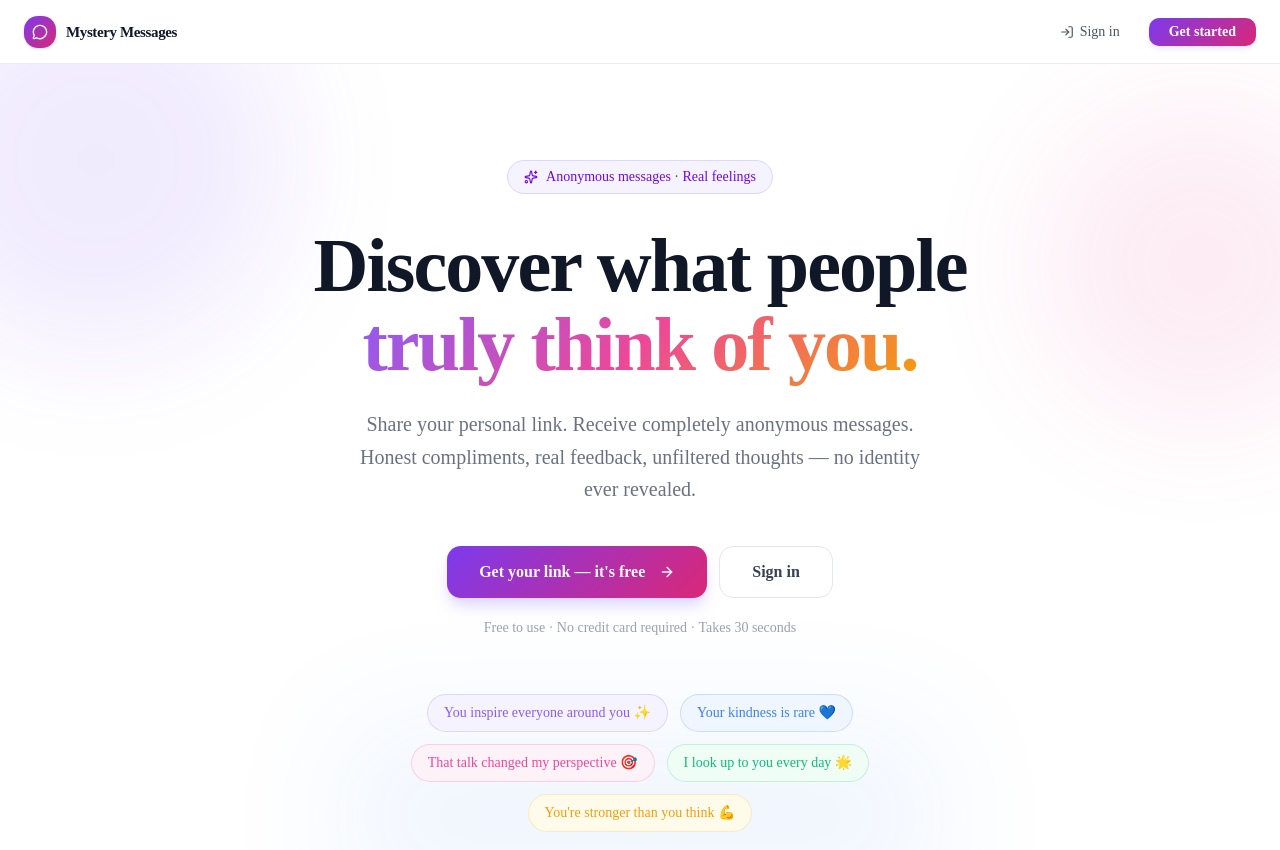
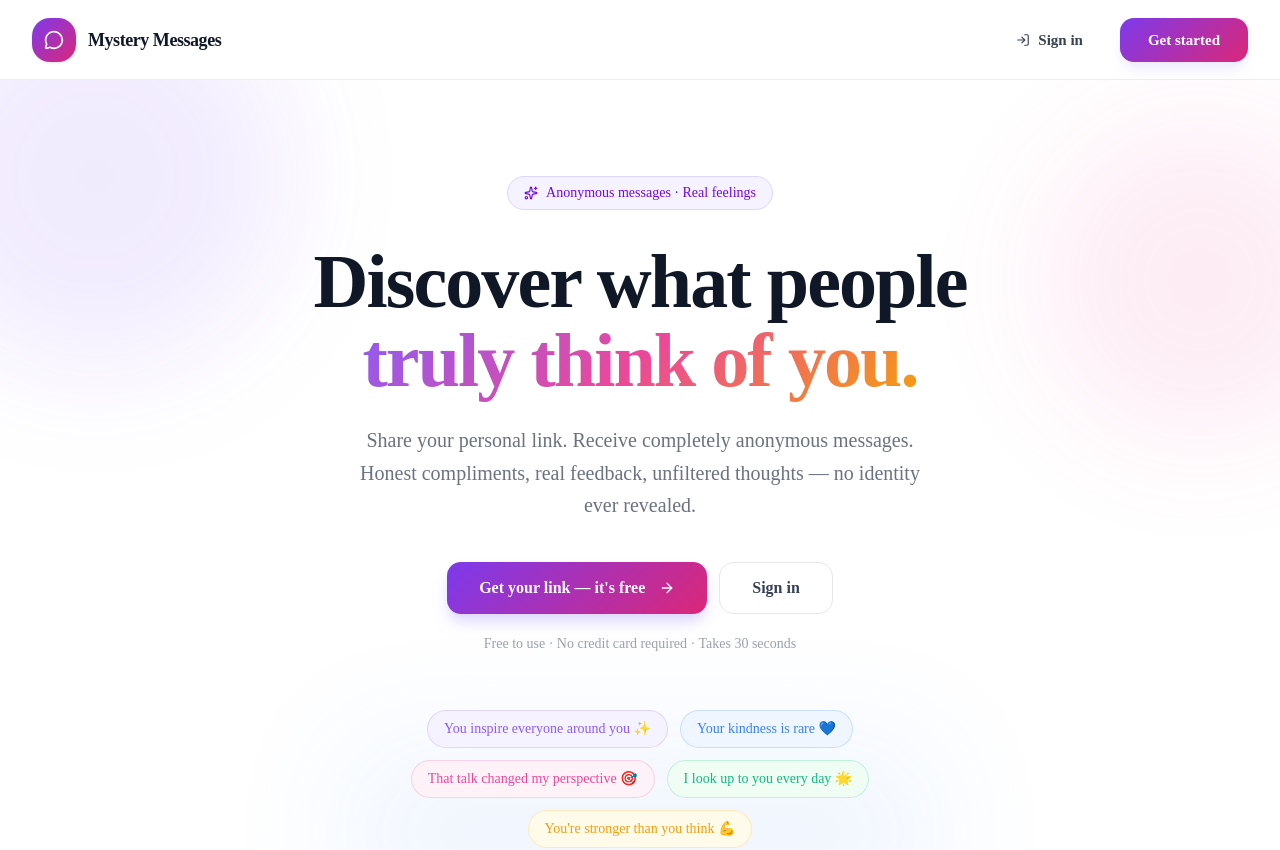
Before and after one commit to NJayantRao/mystery-messages, a Next.js app: page / in a window 1280 px wide. Shown: the top 850 px of the page. Built offline with nearby package versions, Linux system fonts and the light colour scheme; no server answers.

Commit message:
chore: fix vercel.json bug & minor ui fixes

```diff
--- a/components/CtaBanner.tsx
+++ b/components/CtaBanner.tsx
@@ -33,12 +33,30 @@ const CtaBanner = () => {
           </p>
           <Button
             size="lg"
-            className="bg-white text-gray-900 hover:bg-gray-50 font-bold px-10 h-13 text-base rounded-xl shadow-xl hover:scale-[1.02] transition-all duration-200 border-0"
+            className="
+    w-full sm:w-auto
+    h-14
+    px-6 sm:px-10
+    bg-white
+    text-gray-900
+    hover:bg-gray-50
+    font-bold
+    text-base
+    rounded-2xl
+    shadow-xl
+    hover:scale-[1.02]
+    transition-all
+    duration-200
+    border-0
+  "
             asChild
           >
-            <Link href="/sign-up">
-              Create your free account
-              <ArrowRight className="ml-2 w-4 h-4" />
+            <Link
+              href="/sign-up"
+              className="flex items-center justify-center gap-2"
+            >
+              <span>Create your free account</span>
+              <ArrowRight className="h-4 w-4 shrink-0" />
             </Link>
           </Button>
           <p className="mt-5 text-sm text-white/50">
--- a/components/Navbar.tsx
+++ b/components/Navbar.tsx
@@ -3,7 +3,7 @@
 import Link from "next/link";
 import { signOut, useSession } from "next-auth/react";
 import { Button } from "./ui/button";
-import { MessageCircle, LogOut, LogIn, UserCircle2, Inbox } from "lucide-react";
+import { LogIn, LogOut, MessageCircle, UserCircle2 } from "lucide-react";
 
 const Navbar = () => {
   const { data: session } = useSession();
@@ -11,80 +11,81 @@ const Navbar = () => {
 
   return (
     <nav className="sticky top-0 z-50">
-      {/* Glass layer */}
+      {/* Glass Layer */}
       <div
         className="absolute inset-0 border-b"
         style={{
-          background: "rgba(255, 255, 255, 0.72)",
+          background: "rgba(255,255,255,0.72)",
           backdropFilter: "blur(16px) saturate(180%)",
           WebkitBackdropFilter: "blur(16px) saturate(180%)",
           borderColor: "rgba(0,0,0,0.07)",
         }}
       />
 
-      <div className="relative mx-auto flex h-16 max-w-7xl items-center justify-between px-6">
-        {/* ── Logo (left) ── */}
-        <Link href="/" className="flex items-center gap-2.5 group">
+      <div className="relative mx-auto flex h-20 max-w-7xl items-center justify-between px-5 sm:px-8">
+        {/* Logo */}
+        <Link href="/" className="group flex items-center gap-3">
           <div
-            className="w-8 h-8 rounded-xl flex items-center justify-center shadow-sm transition-transform duration-200 group-hover:scale-110"
+            className="flex h-11 w-11 items-center justify-center rounded-2xl shadow-sm transition-transform duration-200 group-hover:scale-110"
             style={{
               background: "linear-gradient(135deg, #7C3AED, #DB2777)",
             }}
           >
-            <MessageCircle className="w-4 h-4 text-white" />
+            <MessageCircle className="h-5 w-5 text-white" />
           </div>
-          <span className="text-[15px] font-bold tracking-tight text-gray-900 hidden sm:block">
+
+          <span className="hidden sm:block text-lg font-extrabold tracking-tight text-gray-900">
             Mystery Messages
           </span>
         </Link>
 
-        {/* ── Right side ── */}
-        <div className="flex items-center gap-3">
+        {/* Right Side */}
+        <div className="flex items-center gap-3 sm:gap-4">
           {session ? (
             <>
-              {/* User info pill */}
-              <div className="hidden sm:flex items-center gap-2 rounded-full border border-gray-200 bg-white/60 px-3 py-1.5">
-                <UserCircle2 className="h-4 w-4 text-violet-500" />
+              {/* User Info */}
+              <div className="hidden sm:flex items-center gap-2 rounded-full border border-gray-200 bg-white/60 px-4 py-2.5">
+                <UserCircle2 className="h-5 w-5 text-violet-500" />
 
-                <span className="text-sm font-semibold text-gray-800">
+                <span className="text-[15px] font-semibold text-gray-800">
                   {user?.username ?? user?.email?.split("@")[0] ?? "User"}
                 </span>
               </div>
 
-              {/* Sign out */}
+              {/* Sign Out */}
               <Button
                 size="sm"
-                onClick={() => {
-                  signOut({ callbackUrl: "/" });
-                }}
-                className="flex items-center gap-1.5 rounded-lg font-medium text-sm px-4 cursor-pointer"
+                onClick={() => signOut({ callbackUrl: "/" })}
+                className="h-11 rounded-xl px-5 text-[15px] font-semibold cursor-pointer"
                 style={{
                   background: "linear-gradient(135deg, #7C3AED, #DB2777)",
                   border: "none",
                   color: "white",
                 }}
               >
-                <LogOut className="w-3.5 h-3.5" />
+                <LogOut className="mr-2 h-4 w-4" />
                 <span className="hidden sm:inline">Sign out</span>
               </Button>
             </>
           ) : (
             <>
+              {/* Sign In */}
               <Button
                 variant="ghost"
                 size="sm"
-                className="text-gray-600 hover:text-gray-900 hover:bg-gray-100 rounded-lg font-medium text-sm px-4"
+                className="h-11 rounded-xl px-4 sm:px-5 text-base sm:text-[15px] font-semibold text-gray-700 hover:bg-gray-100 hover:text-gray-900"
                 asChild
               >
-                <Link href="/sign-in" className="flex items-center gap-1.5">
-                  <LogIn className="w-4 h-4" />
+                <Link href="/sign-in" className="flex items-center gap-2">
+                  <LogIn className="h-5 w-5" />
                   Sign in
                 </Link>
               </Button>
 
+              {/* Get Started */}
               <Button
                 size="sm"
-                className="flex items-center gap-1.5 rounded-lg font-semibold text-sm px-5 shadow-md shadow-violet-100 hover:scale-[1.02] transition-all duration-200"
+                className="h-11 rounded-xl px-6 sm:px-7 text-base sm:text-[15px] font-bold shadow-lg shadow-violet-100 transition-all duration-200 hover:scale-[1.02] cursor-pointer"
                 style={{
                   background: "linear-gradient(135deg, #7C3AED, #DB2777)",
                   border: "none",
```
Also changed, not shown: vercel.json (deleted).
